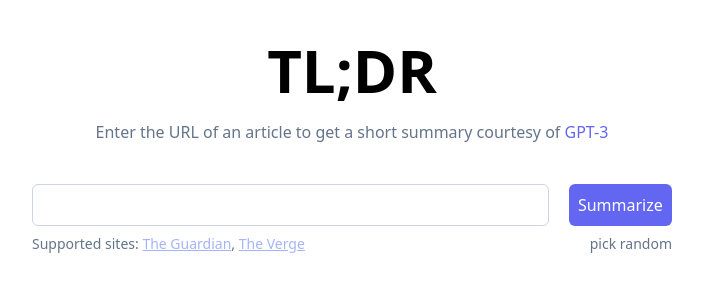
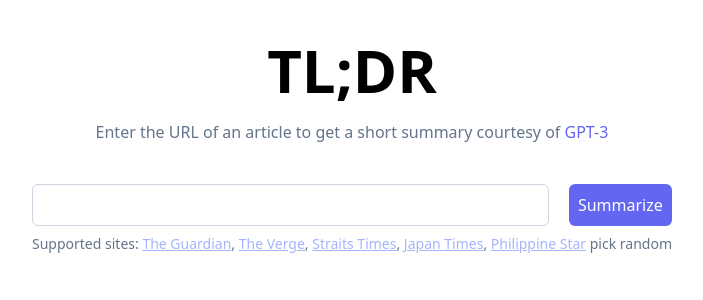
Before and after one commit to ryanarnold/tldr-article-summarizer, a Next.js app: page / in a window 1280 px wide. Shown: the top 300 px of the page, without its empty margins (288-991 px from the left). Built offline with nearby package versions, Linux system fonts and the light colour scheme.

Commit message:
feat/add more supported sites

```diff
--- a/data/sites-supported.ts
+++ b/data/sites-supported.ts
@@ -5,7 +5,6 @@
     fullurl: 'https://www.theguardian.com/international',
     query: '#maincontent p',
     samples: [
-      'https://www.theguardian.com/us-news/2022/dec/23/us-weather-bomb-cyclone-us-christmas-latest',
       'https://www.theguardian.com/technology/2022/dec/23/elon-musk-orders-twitter-to-remove-suicide-prevention-feature',
       'https://www.theguardian.com/world/2022/dec/23/andriy-yermak-ukrainian-president-top-adviser-zelenskiy-meeting-with-biden-cemented-their-bond-white-house-visit',
     ],
@@ -16,9 +15,35 @@
     fullurl: 'https://www.theverge.com/',
     query: 'article p',
     samples: [
-      'https://www.theverge.com/2022/12/23/23516723/after-yang-sci-fi-design-interview-alexandra-schaller',
       'https://www.theverge.com/2022/12/23/23523993/twitter-public-view-count-measurement-without-meaning',
       'https://www.theverge.com/23517751/elgato-stream-deck-plus-review',
+    ],
+  },
+  {
+    name: 'Straits Times',
+    hostname: 'www.straitstimes.com',
+    fullurl: 'https://www.straitstimes.com/global',
+    query: '.field--name-field-paragraph-text p',
+    samples: [
+      'https://www.straitstimes.com/asia/east-asia/chinese-city-of-qingdao-seeing-half-a-million-covid-19-cases-a-day-official',
+    ],
+  },
+  {
+    name: 'Japan Times',
+    hostname: 'www.japantimes.co.jp',
+    fullurl: 'https://www.japantimes.co.jp/',
+    query: '#jtarticle p',
+    samples: [
+      'https://www.japantimes.co.jp/news/2022/12/23/national/tokyo-plan-disaster-resilience/',
+    ],
+  },
+  {
+    name: 'Philippine Star',
+    hostname: 'www.philstar.com',
+    fullurl: 'https://www.philstar.com/',
+    query: '.article__writeup p',
+    samples: [
+      'https://www.philstar.com/headlines/2022/12/23/2232870/philippines-detects-4-cases-omicron-subvariant-bf7',
     ],
   },
 ];
```
